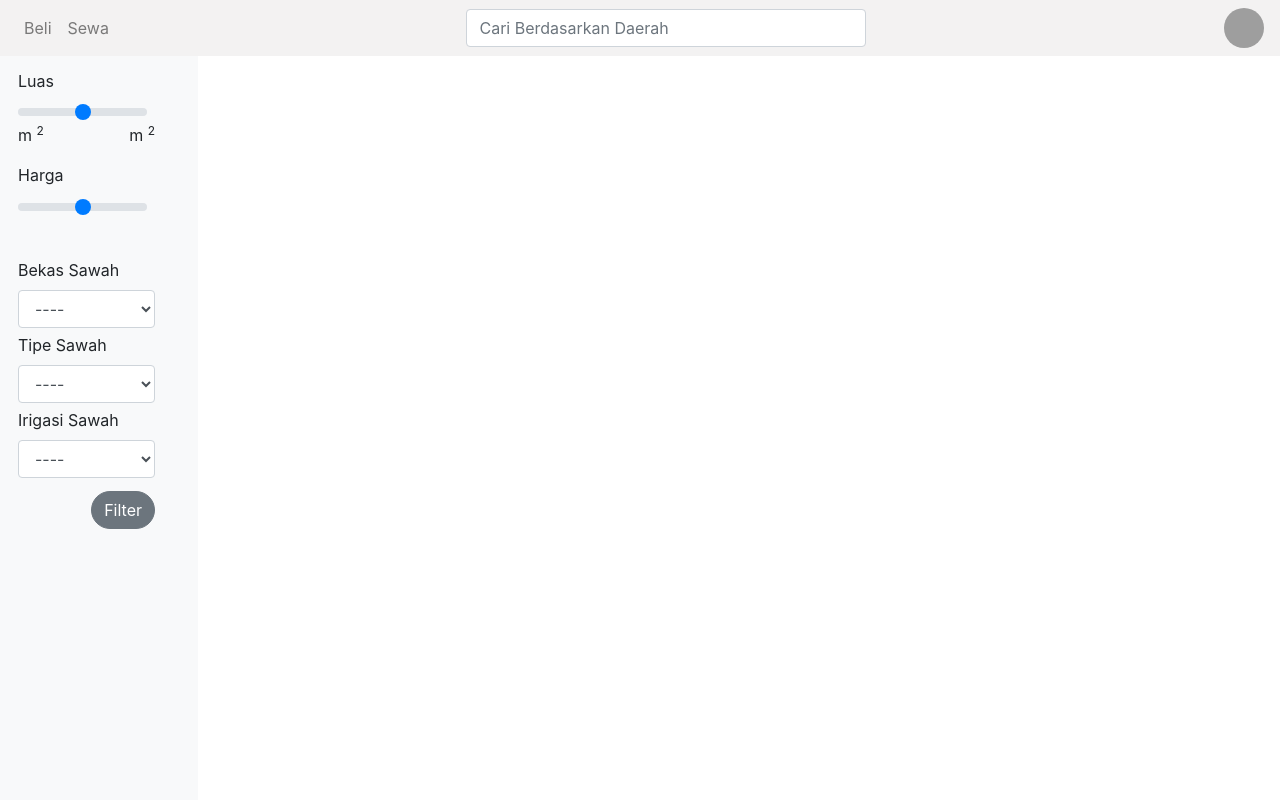
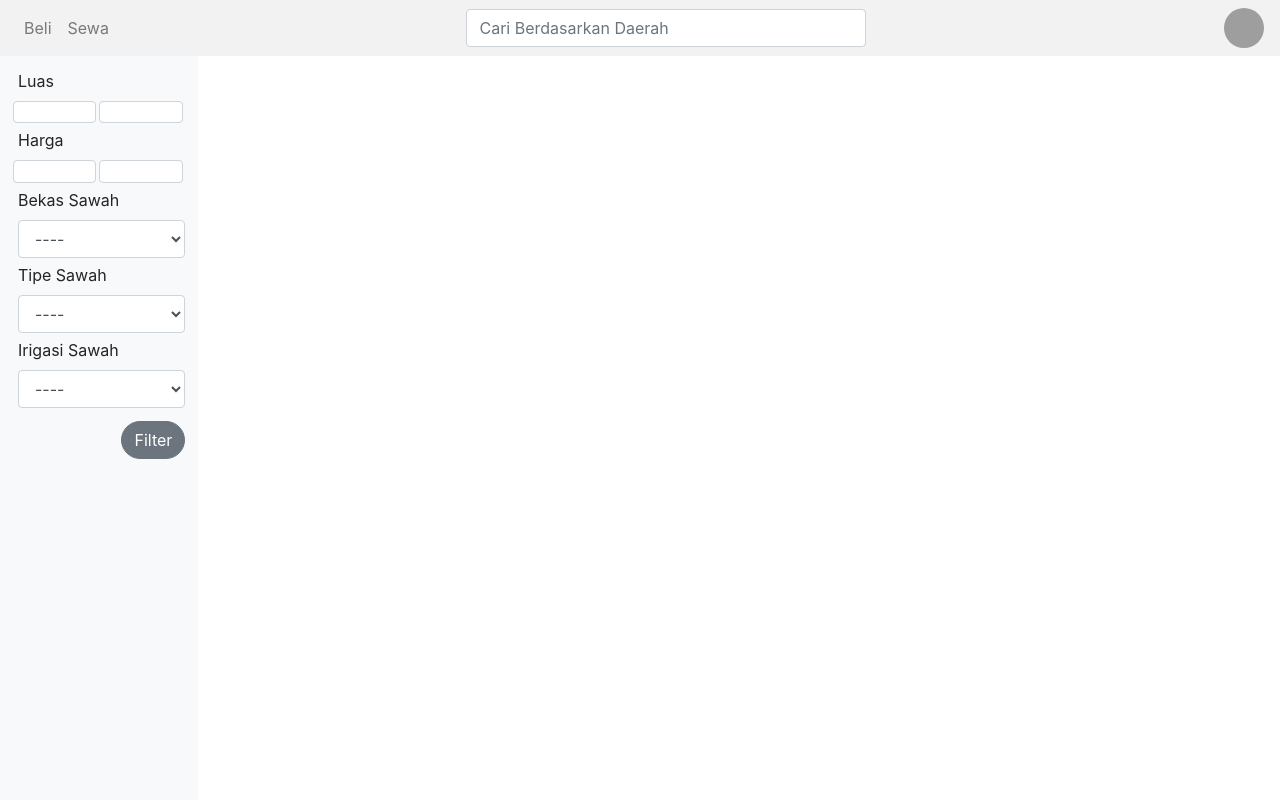
Before and after one commit to MaulanaAlirridlo/natsa, a PHP site: page / in a window 1280 px wide. Run offline with PHP 8.4, Linux system fonts and the light colour scheme; data that the repository does not hold is empty; grey boxes are pictures that could not be loaded.

Commit message:
Update filter
mengubah input range ke text

```diff
--- a/assets/css/filter.css
+++ b/assets/css/filter.css
@@ -11,9 +11,18 @@
   text-decoration: none;
   color: black;
 }
+.custom-range{
+  flex: none;
+  width: 50%;
+}
+.range-left{
+  margin: 0 1.5px 0 0;
+}
+.range-right{
+  margin: 0 0 0 1.5px;
+}
 .form-item-slider-margin{
   margin-top: 5px;
-  margin-bottom: 40px;
 }
 .form-item-margin{
   margin: 5px 0 5px 0;
--- a/layouts/filter.php
+++ b/layouts/filter.php
@@ -6,45 +6,45 @@
         <div class="luas-picker form-item-slider-margin text-left">
           <div class="picker">
             <label for="customRange1">Luas</label>
-            <div class="d-flex justify-content-center">
+            <div class="justify-content-center d-flex">
                 <input
-                  type="range"
-                  class="custom-range"
+                  type="text"
+                  class="custom-range d-inline-block range-left form-control bg-white"
                   id="customRange11"
-                  min="<?php echo luasMinMax($conn, "min"); ?>"
-                  max="<?php echo luasMinMax($conn, "max"); ?>"
-                  name="luas"
+                  name="luas-min"
+                />
+                <input
+                  type="text"
+                  class="custom-range d-inline-block range-right form-control bg-white"
+                  id="customRange12"
+                  name="luas-max"
                 />
               <span
                 class="font-weight-bold text-primary ml-2 valueSpan2"
               ></span>
             </div>
           </div>
-          <div class="ket">
-            <p class="float-left"><?php echo luasMinMax($conn, "min"); ?> m <sup>2</sup></p>
-            <p class="float-right"><?php echo luasMinMax($conn, "max"); ?> m <sup>2</sup></p>
-          </div>
         </div>
-        <div class="harga-picker mt-4 form-item-slider-margin text-left">
+        <div class="harga-picker form-item-slider-margin text-left">
           <div class="picker">
             <label for="customRange2">Harga</label>
-            <div class="d-flex justify-content-center">
+            <div class="justify-content-center d-flex">
                 <input
-                  type="range"
-                  class="custom-range"
-                  id="customRange12"
-                  min="<?php echo hargaMinMax($conn, "min"); ?>"
-                  max="<?php echo hargaMinMax($conn, "max"); ?>"
-                  name="harga"
+                  type="text"
+                  class="custom-range d-inline-block range-left form-control bg-white"
+                  id="customRange21"
+                  name="harga-min"
+                />
+                <input
+                  type="text"
+                  class="custom-range d-inline-block range-right form-control bg-white"
+                  id="customRange22"
+                  name="harga-max"
                 />
               <span
                 class="font-weight-bold text-primary ml-2 valueSpan2"
               ></span>
             </div>
-          </div>
-          <div class="ket">
-            <p class="float-left"><?php echo hargaMinMax($conn, "min"); ?></p>
-            <p class="float-right"><?php echo hargaMinMax($conn, "max"); ?></p>
           </div>
         </div>
         <div class="bekas-picker form-item-margin text-left">
```
